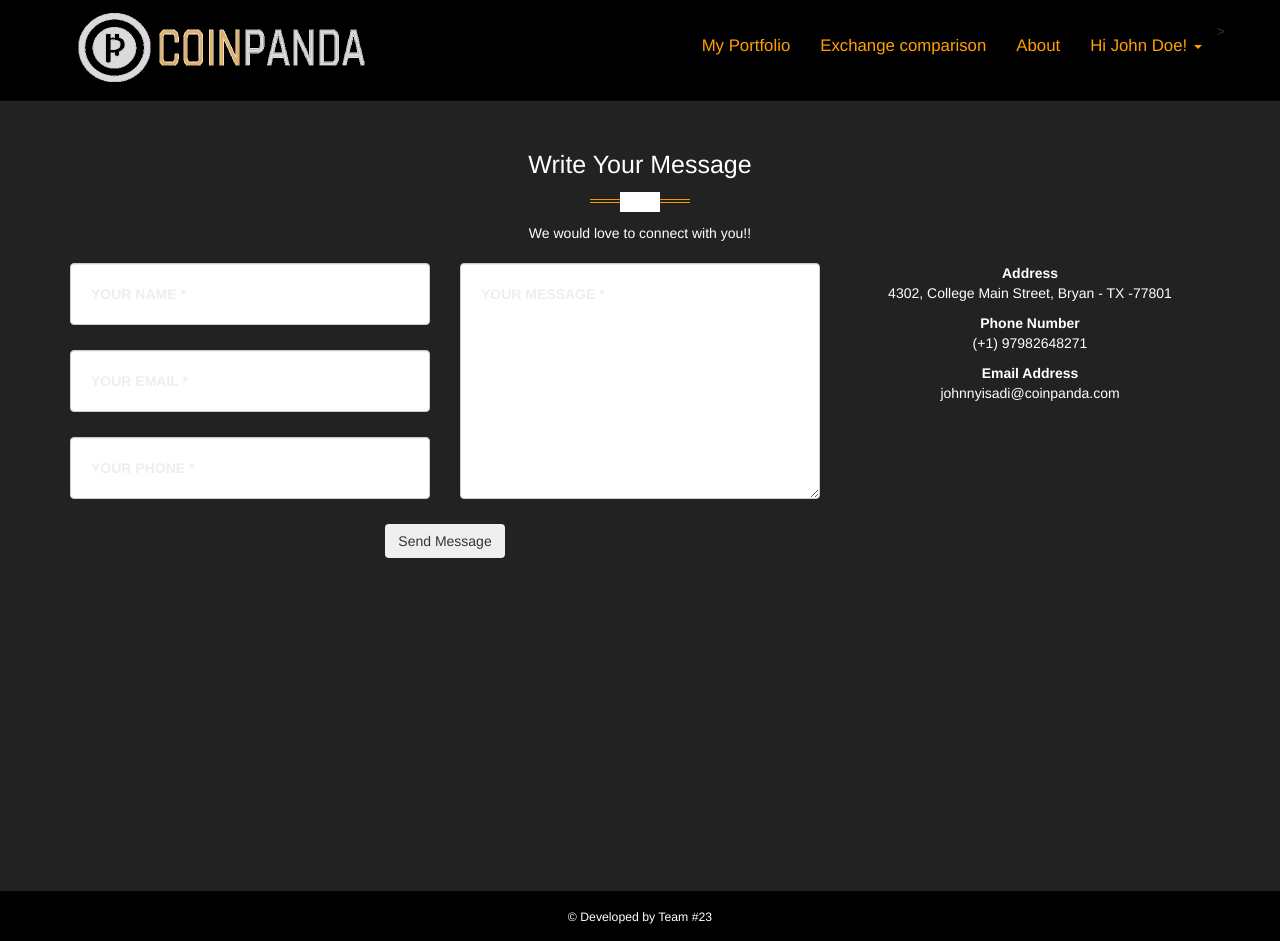
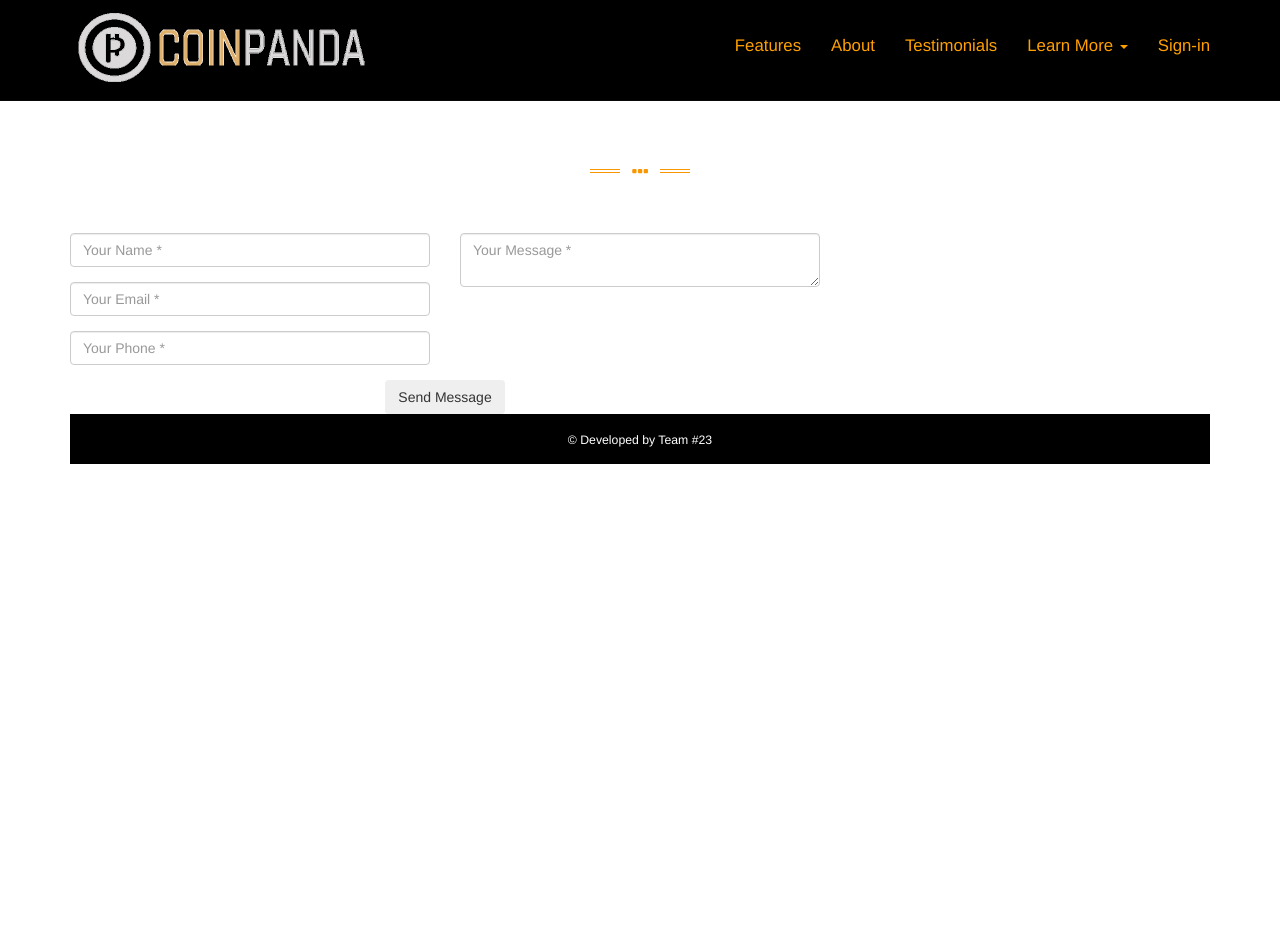
Before and after one commit to adityadr/CoinPanda, a Flask app: page /contact in a window 1280 px wide. After the commit the page ends 464 px from the top, so only its background shows below. Run offline with Flask 2, Linux system fonts and the light colour scheme; some libraries are stand-ins or nearby versions.

Commit message:
Changes for adding template for contact us

```diff
--- a/templates/ContactUs.html
+++ b/templates/ContactUs.html
@@ -1,55 +1,12 @@
-<html>
-<head>
-  	<link rel="stylesheet" type="text/css" href="https://maxcdn.bootstrapcdn.com/bootstrap/3.3.7/css/bootstrap.min.css">
-    <script src="//maxcdn.bootstrapcdn.com/bootstrap/3.3.0/js/bootstrap.min.js"></script>
-    <script src="//code.jquery.com/jquery-1.11.1.min.js"></script>
-    <link rel="stylesheet" href="css/contact.css" />
-    <link rel="stylesheet" href="css/style.css" />
-</head>
-
-  <body background-image ="img/contactus.png">
-    <div class="siteNavbar navbar navbar-inverse navbar-static-top" role="navigation">
-         <div class="container">
-            <div class="navbar-header">
-               <button type="button" class="navbar-toggle" data-toggle="collapse" data-target=".navbar-collapse">
-               <span class="sr-only">Toggle navigation</span>
-               <span class="icon-bar"></span>
-               <span class="icon-bar"></span>
-               <span class="icon-bar"></span>
-               </button>
-               <a class="site-logo navbar-left" href="#">
-                  <img class="logo" src="img/LogowithName.png">
-               </a>
-            </div>
-            <div class="collapse navbar-collapse">
-               <ul class="nav navbar-nav navbar-right">
-                  <li>
-                     <a href="#" class="hidden-xs">My Portfolio</a>
-                     <a href="#" class="visible-xs" data-toggle="collapse" data-target=".navbar-collapse">My Portfolio</a>
-                  </li>
-                  <li>
-                     <a href="#products" class="hidden-xs">Exchange comparison</a>
-                     <a href="#products" class="visible-xs" data-toggle="collapse" data-target=".navbar-collapse">Exchange comparison</a>
-                  </li>
-                  <li>
-                     <a href="#overview" class="hidden-xs">About</a>
-                     <a href="#overview" class="visible-xs" data-toggle="collapse" data-target=".navbar-collapse">About</a>
-                  </li>>
-            </li>
-                 <li class="dropdown">
-                  <a href="#" class="dropdown-toggle" data-toggle="dropdown" role="button" aria-haspopup="true" aria-expanded="false">Hi John Doe! <span class="caret"></span></a>
-                  <ul class="dropdown-menu">
-                     <li><a href="#" target="_blank">Profile</a></li>
-                     <li><a href="#" target="_blank">Logout</a></li>
-                  </ul>
-               </li>
-               </ul>
-            </div>
-            <!--/.nav-collapse -->
-         </div>
-      </div>
-	<section id="contact" style="" >
-            <div class="container">
+{% extends "template_website.html" %}
+   {% block title %}
+      CoinPanda | Not Found
+   {% endblock %}
+   {% block css %}
+       <link rel="stylesheet" href="css/contact.css" />
+     {% endblock %}
+   {% block body %}
+   <div class="container">
                 <div class="row">
                     <div class="about_our_company" style="margin-bottom: 20px;">
                         <h1 style="color:#fff;">Write Your Message</h1>
@@ -102,8 +59,6 @@
                         <p></p>
                     </div>
                 </div>
-            </div>
-        </section>
-         <footer class="site-footer footer"><p>&copy; Developed by Team #23 </p></footer>
-      </body>
-</html>
+
+
+   {% endblock %}
```
